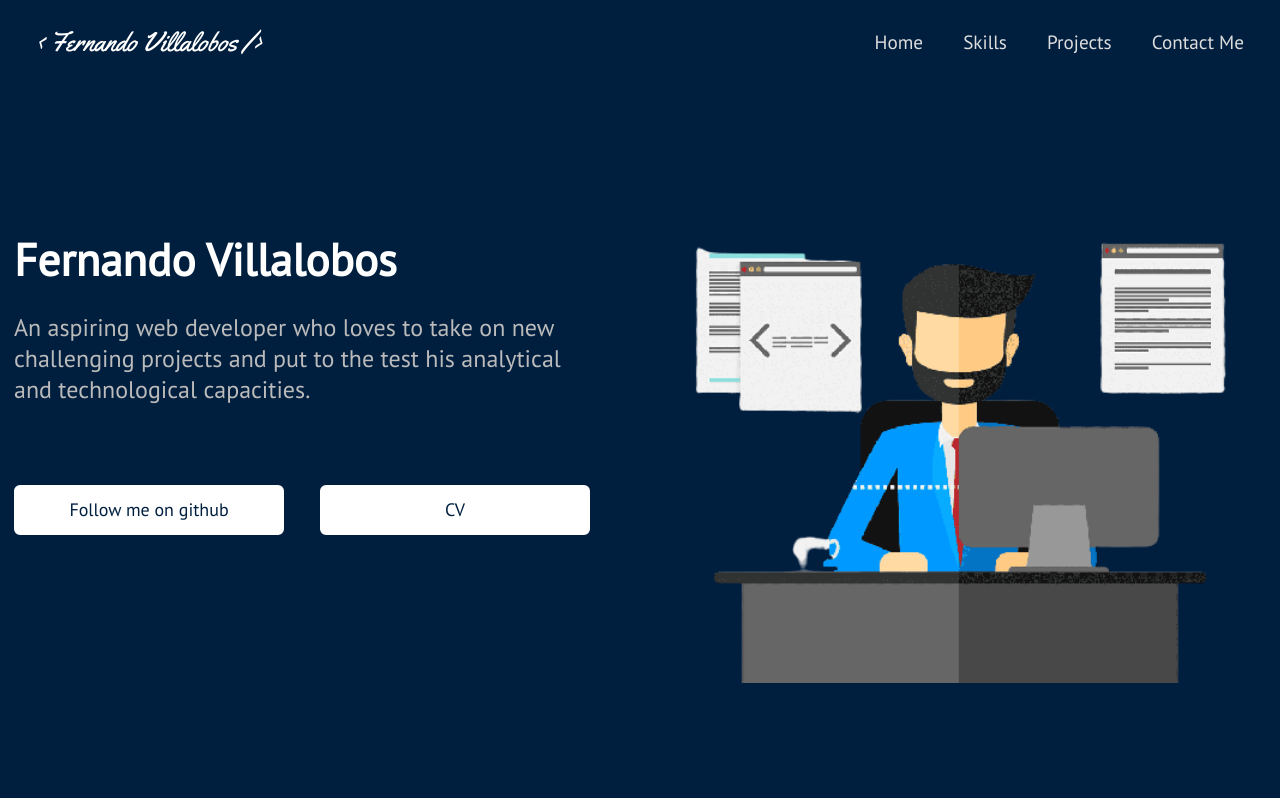
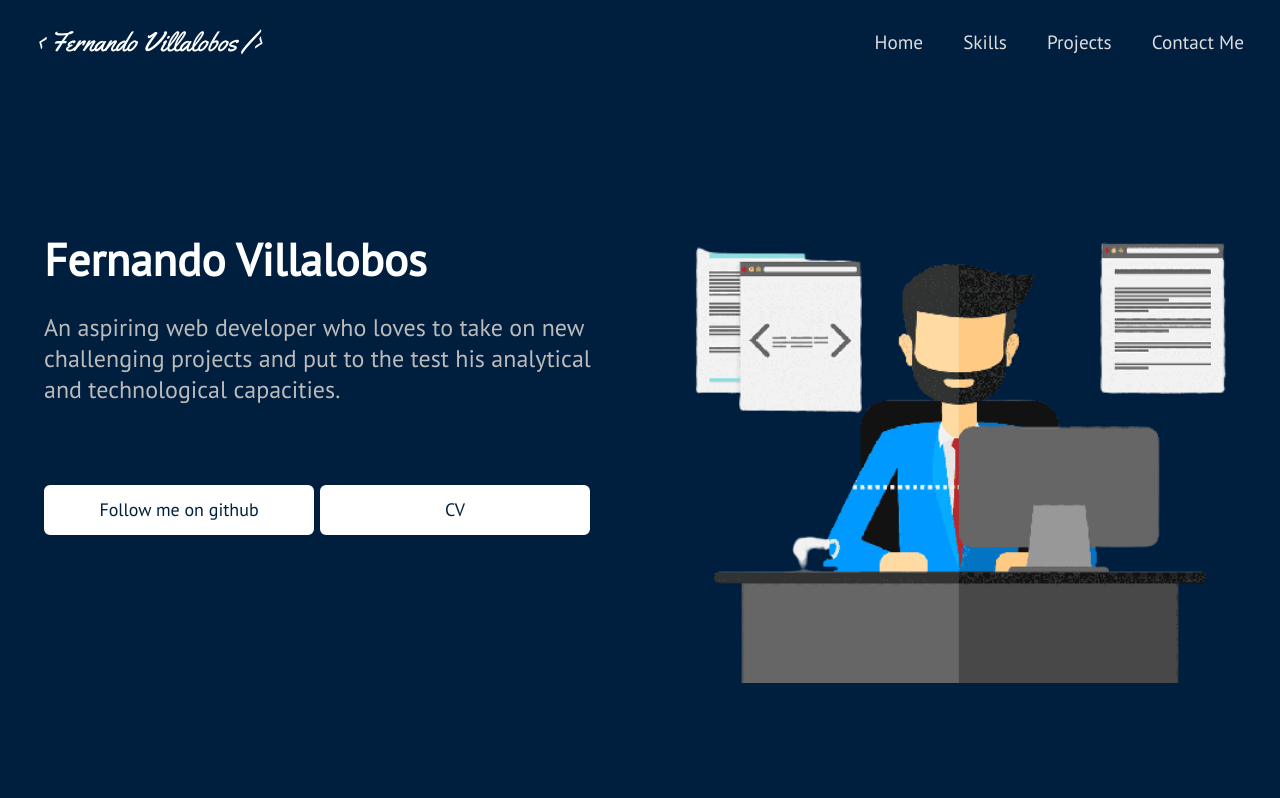
Before and after one commit to fervd24/My-portfolio, a React (Create React App) app: page / in a window 1280 px wide. Shown: the top 798 px of the page. Built offline with nearby package versions, Linux system fonts and the light colour scheme.

Commit message:
Modifying the width style of button on Button component

```diff
--- a/src/components/Button/Button.css
+++ b/src/components/Button/Button.css
@@ -4,7 +4,7 @@
     margin-top: 1rem;
     margin-right: 6px;
     border-radius: 6px;
-    width: 300px;
+    width: auto;
 
 }
 
```
